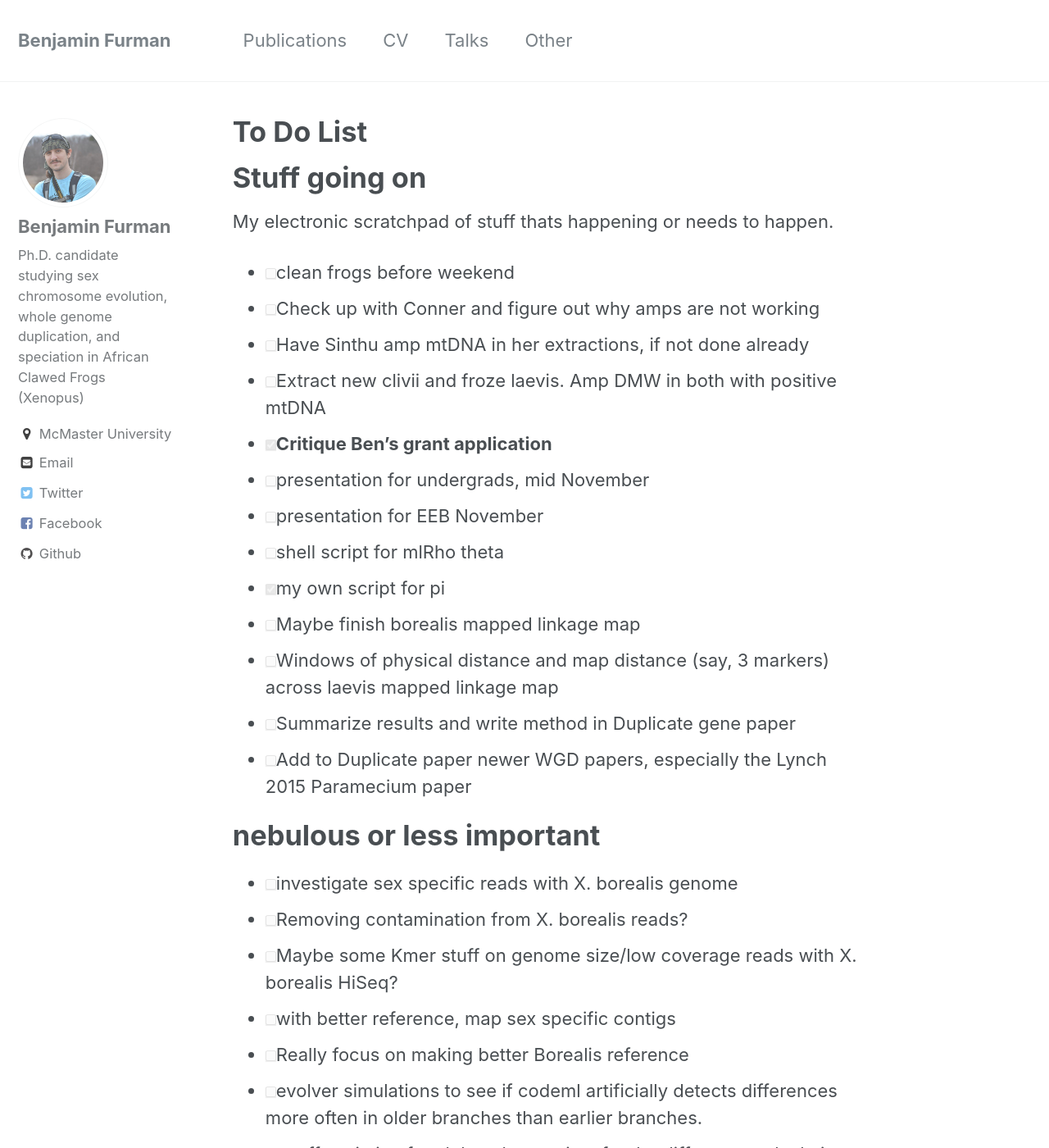
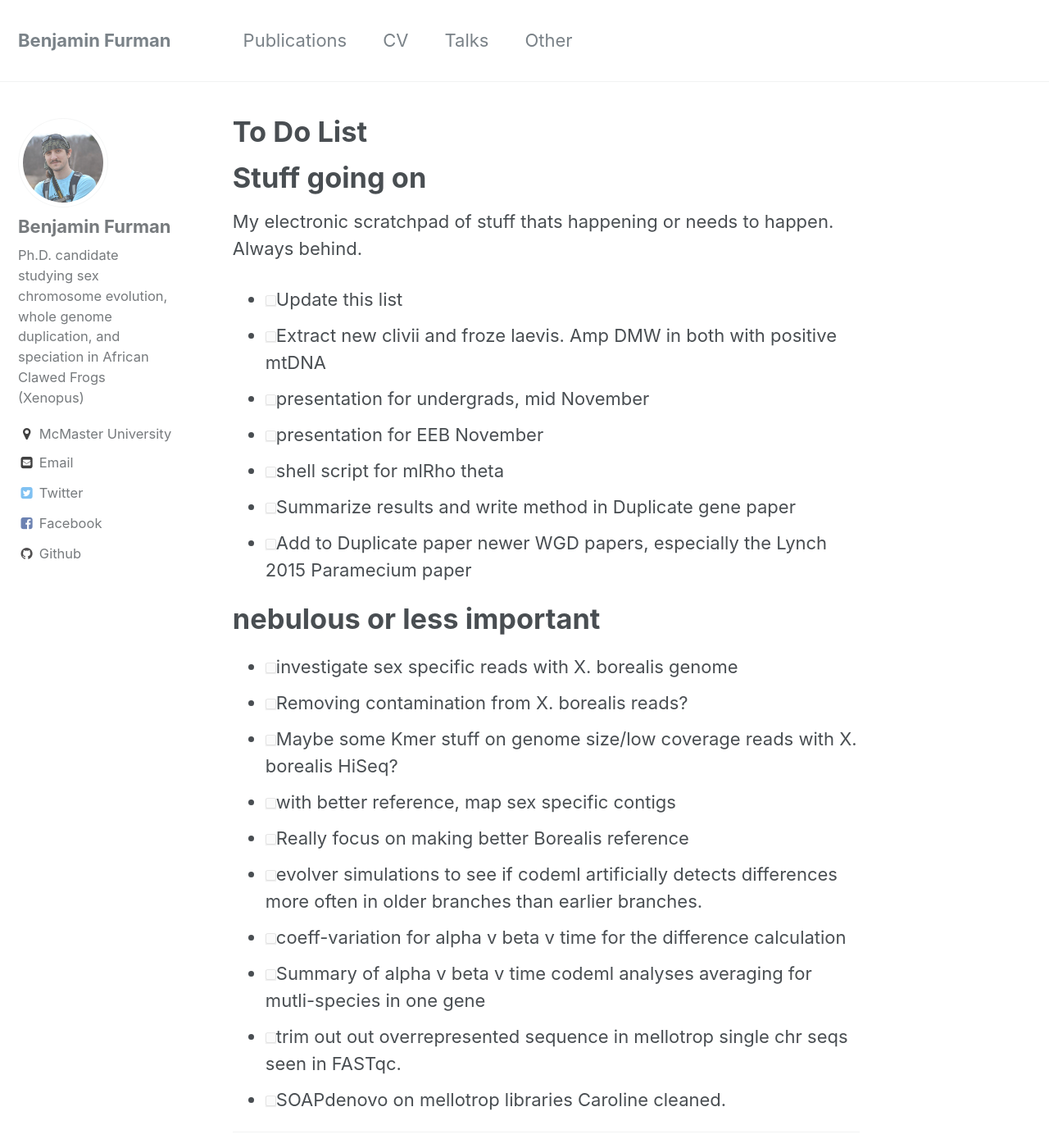
Before and after one commit to benjaminfurman/benjaminfurman.github.io, a Jekyll site: the page built from _pages/DoingList.md, in a window 1280 px wide and 1400 px high. Shown: the whole window at 82% size. Built offline with Jekyll 4.4.1, drawn with Linux system fonts in a browser that asks for light colours; some of the changed text lies outside the part shown.

Commit message:
cleaned items, need to update

```diff
--- a/_pages/DoingList.md
+++ b/_pages/DoingList.md
@@ -6,22 +6,15 @@ title: To Do List
 
 # Stuff going on
 
-My electronic scratchpad of stuff thats happening or needs to happen.
+My electronic scratchpad of stuff thats happening or needs to happen. Always behind.
 
-- [ ] clean frogs before weekend
-- [ ] Check up with Conner and figure out why amps are not working
-- [ ] Have Sinthu amp mtDNA in her extractions, if not done already
+- [ ] Update this list
 - [ ] Extract new clivii and froze laevis. Amp DMW in both with positive mtDNA
-- [x] **Critique Ben's grant application**
 - [ ] presentation for undergrads, mid November
 - [ ] presentation for EEB November
 - [ ] shell script for mlRho theta
-- [x] my own script for pi
-- [ ] Maybe finish borealis mapped linkage map
-- [ ] Windows of physical distance and map distance (say, 3 markers) across laevis mapped linkage map
 - [ ] Summarize results and write method in Duplicate gene paper
 - [ ] Add to Duplicate paper newer WGD papers, especially the Lynch 2015 Paramecium paper
-
 
 
 # nebulous or less important
```
Also changed, not shown: other parts of _pages/DoingList.md (+7 -0 lines).
